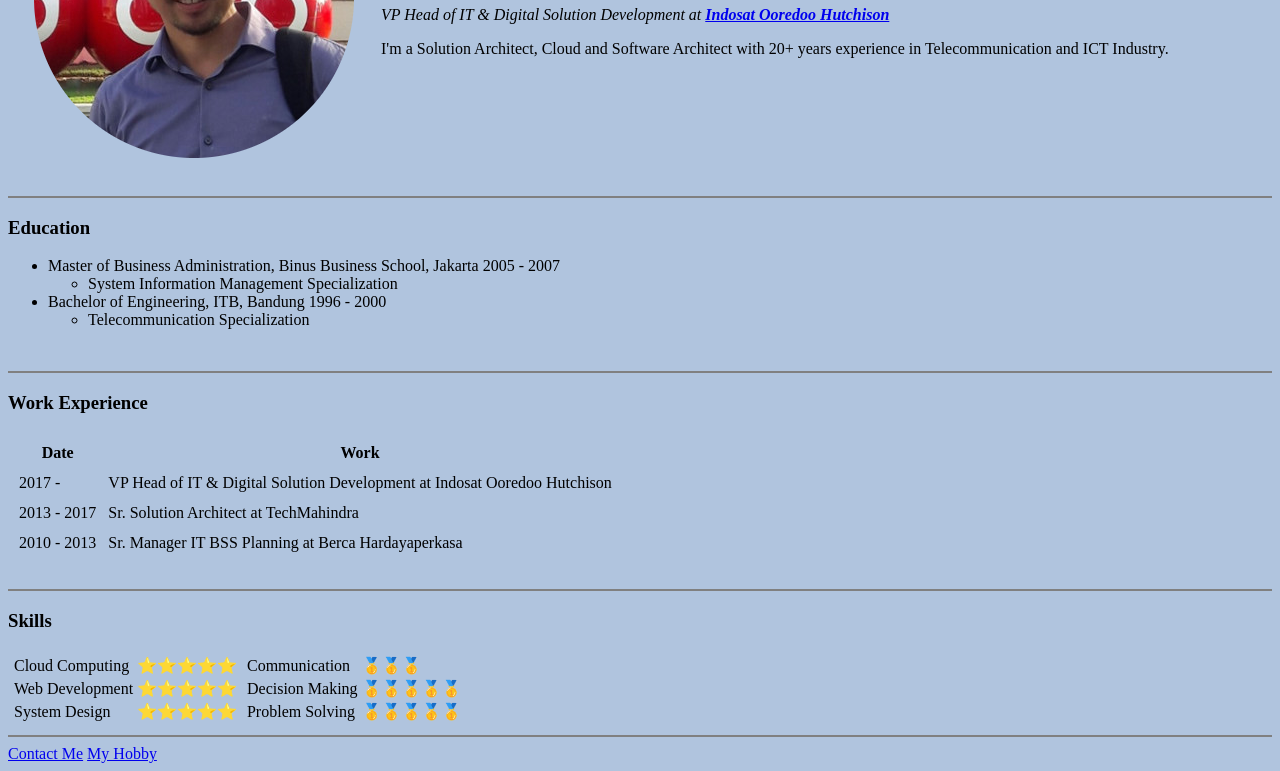
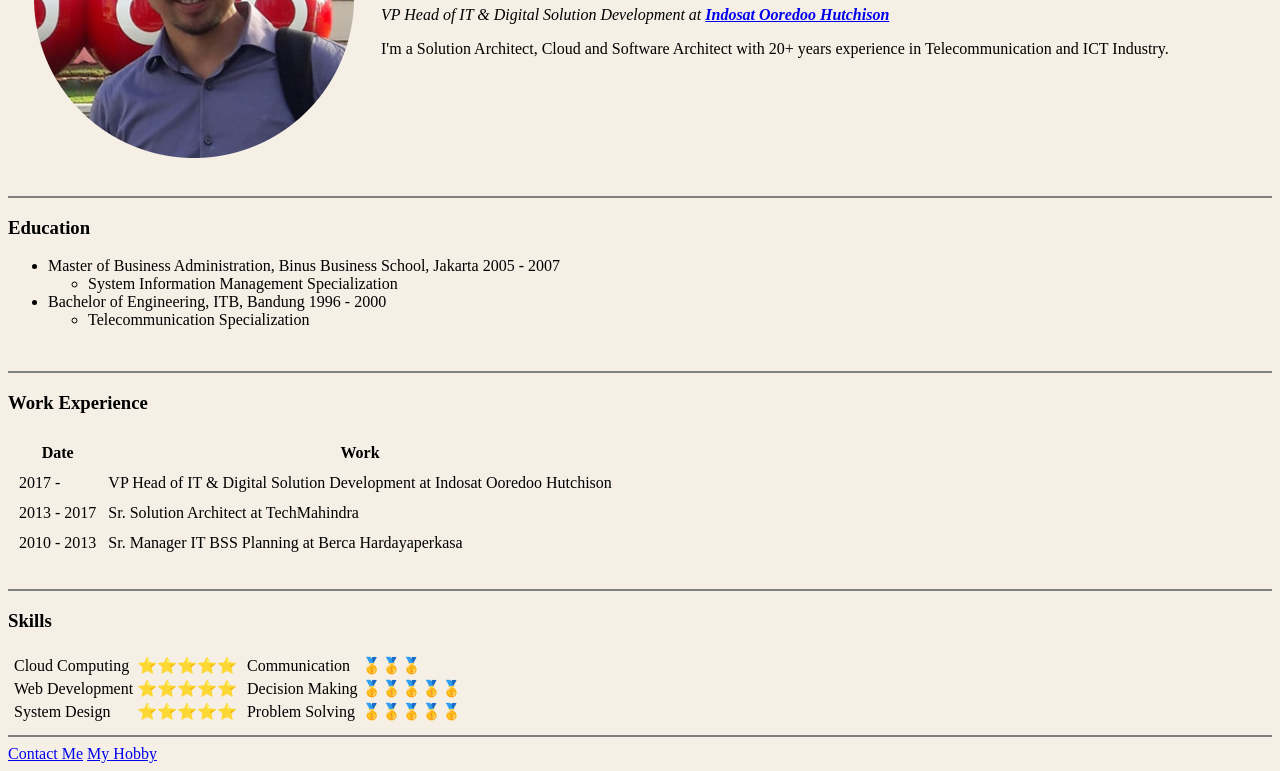
Before and after one commit to ronyferdiansyah/cv, a plain HTML site: page index.html in a window 1280 px wide. Shown: the part 196-967 px from the top of the page. Drawn offline with Linux system fonts and the light colour scheme.

Commit message:
Add files via upload

```diff
--- a/index.html
+++ b/index.html
@@ -6,7 +6,7 @@
   <title>Rony's Personal Site</title>
 </head>
 
-<body style="background-color: lightsteelblue;">
+<body style="background-color: #F5EFE6;">
   <table cellspacing="25">
   <tr>
     <td><img src="images/RonyPic.png" alt="Rony's Image"></td>
```
